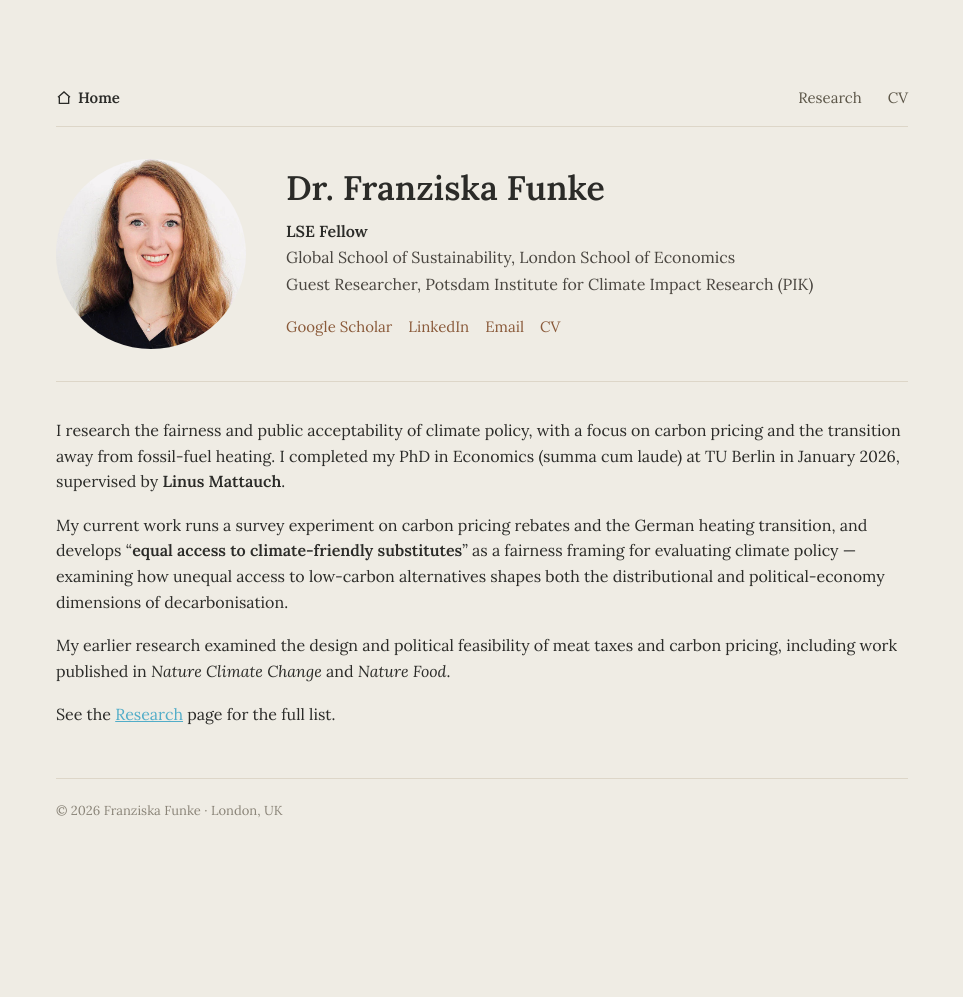
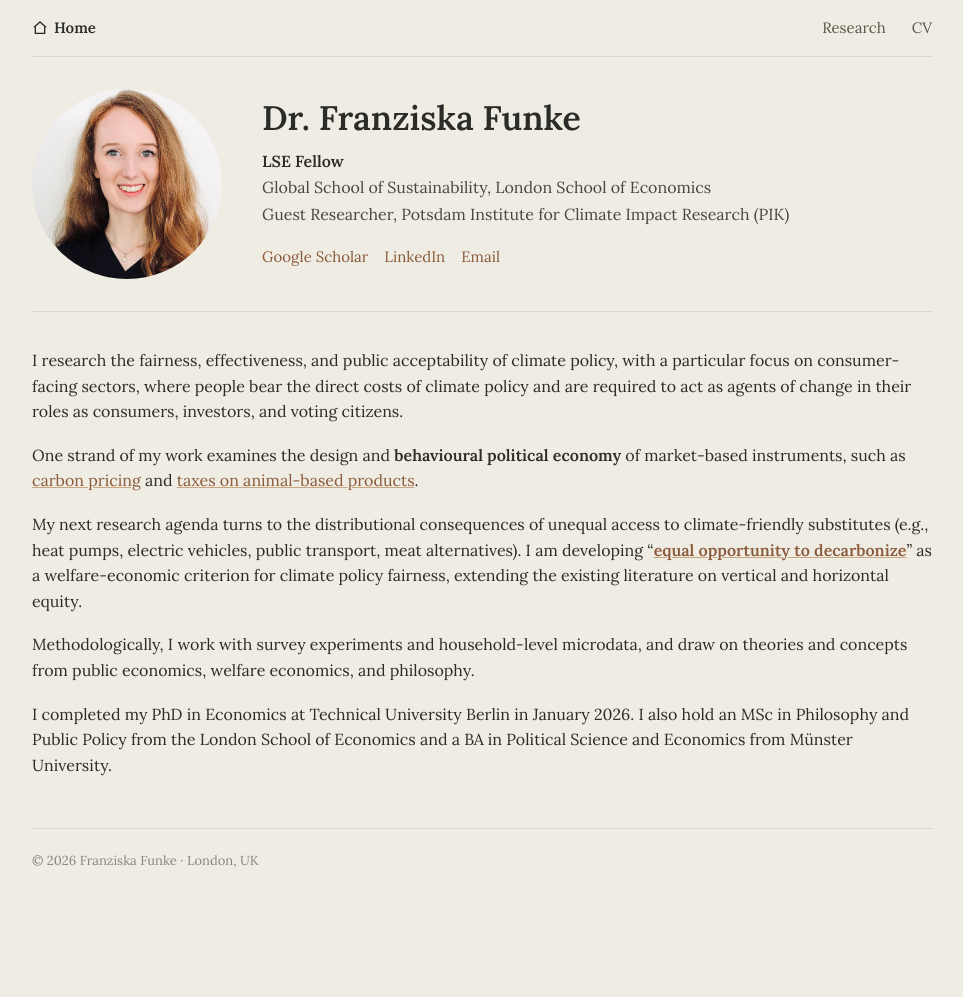
Before and after one commit to FranziskaFunke/FranziskaFunke.github.io, a Jekyll site: the page built from _pages/about.md, in a window 1280 px wide. Shown: the whole page, without its empty margins (158-1121 px from the left). Built offline with Jekyll 4.4.1, drawn with Linux system fonts in a browser that asks for light colours; after the commit the page ends 900 px from its top, so only the background shows below that.

Commit message:
version_6

```diff
--- a/_layouts/minimal.html
+++ b/_layouts/minimal.html
@@ -3,7 +3,10 @@
 <!doctype html>
 <html lang="{{ site.locale | slice: 0,2 }}">
 <head>
-  {% include head.html %}
+  <meta charset="utf-8">
+  <meta name="viewport" content="width=device-width, initial-scale=1.0">
+  <title>{{ page.title }} | {{ site.author.name }}</title>
+  <meta name="description" content="{{ page.excerpt | default: site.description | strip_html | strip_newlines | truncate: 160 }}">
   <link rel="stylesheet" href="{{ '/assets/css/minimal.css' | relative_url }}">
 </head>
 <body class="minimal-theme">
--- a/_pages/about.md
+++ b/_pages/about.md
@@ -15,17 +15,19 @@ tagline: "LSE Fellow in the Social Sciences of Sustainability"
       <div>Guest Researcher, Potsdam Institute for Climate Impact Research (PIK)</div>
     </div>
     <div class="hero-links">
-      <a href="https://scholar.google.co.uk/citations?user=3_CcN9EAAAAJ&hl=en" target="_blank">Google Scholar</a><a href="https://www.linkedin.com/in/franziskafunke/" target="_blank">LinkedIn</a><a href="mailto:f.funke@lse.ac.uk">Email</a><a href="{{ '/files/CV.pdf' | relative_url }}">CV</a>
+      <a href="https://scholar.google.co.uk/citations?user=3_CcN9EAAAAJ&hl=en" target="_blank">Google Scholar</a><a href="https://www.linkedin.com/in/franziskafunke/" target="_blank">LinkedIn</a><a href="mailto:f.funke@lse.ac.uk">Email</a>
     </div>
   </div>
 </div>
 
 <hr class="hero-divider">
 
-I research the fairness and public acceptability of climate policy, with a focus on carbon pricing and the transition away from fossil-fuel heating. I completed my PhD in Economics (summa cum laude) at TU Berlin in January 2026, supervised by **Linus Mattauch**.
+I research the fairness, effectiveness, and public acceptability of climate policy, with a particular focus on consumer-facing sectors, where people bear the direct costs of climate policy and are required to act as agents of change in their roles as consumers, investors, and voting citizens.
 
-My current work runs a survey experiment on carbon pricing rebates and the German heating transition, and develops "**equal access to climate-friendly substitutes**" as a fairness framing for evaluating climate policy — examining how unequal access to low-carbon alternatives shapes both the distributional and political-economy dimensions of decarbonisation.
+One strand of my work examines the design and **behavioural political economy** of market-based instruments, such as [carbon pricing](https://ssrn.com/abstract=5147710) and [taxes on animal-based products](https://doi.org/10.1086/721078).
 
-My earlier research examined the design and political feasibility of meat taxes and carbon pricing, including work published in *Nature Climate Change* and *Nature Food*.
+My next research agenda turns to the distributional consequences of unequal access to climate-friendly substitutes (e.g., heat pumps, electric vehicles, public transport, meat alternatives). I am developing "[**equal opportunity to decarbonize**](https://ssrn.com/abstract=5518719)" as a welfare-economic criterion for climate policy fairness, extending the existing literature on vertical and horizontal equity.
 
-See the [Research](/publications/) page for the full list.
+Methodologically, I work with survey experiments and household-level microdata, and draw on theories and concepts from public economics, welfare economics, and philosophy.
+
+I completed my PhD in Economics at Technical University Berlin in January 2026. I also hold an MSc in Philosophy and Public Policy from the London School of Economics and a BA in Political Science and Economics from Münster University.
--- a/assets/css/minimal.css
+++ b/assets/css/minimal.css
@@ -87,6 +87,12 @@ body.minimal-theme {
 }
 
 .minimal-content p { margin: 0 0 18px; font-size: 16px; }
+.minimal-content p a {
+  color: #8a5a3a;
+  text-decoration: underline;
+  text-decoration-color: #c9a582;
+}
+.minimal-content p a:hover { text-decoration-color: #8a5a3a; }
 .minimal-content h2 { font-size: 20px; font-weight: 600; margin: 36px 0 14px; }
 .minimal-content strong { font-weight: 600; }
 
```
